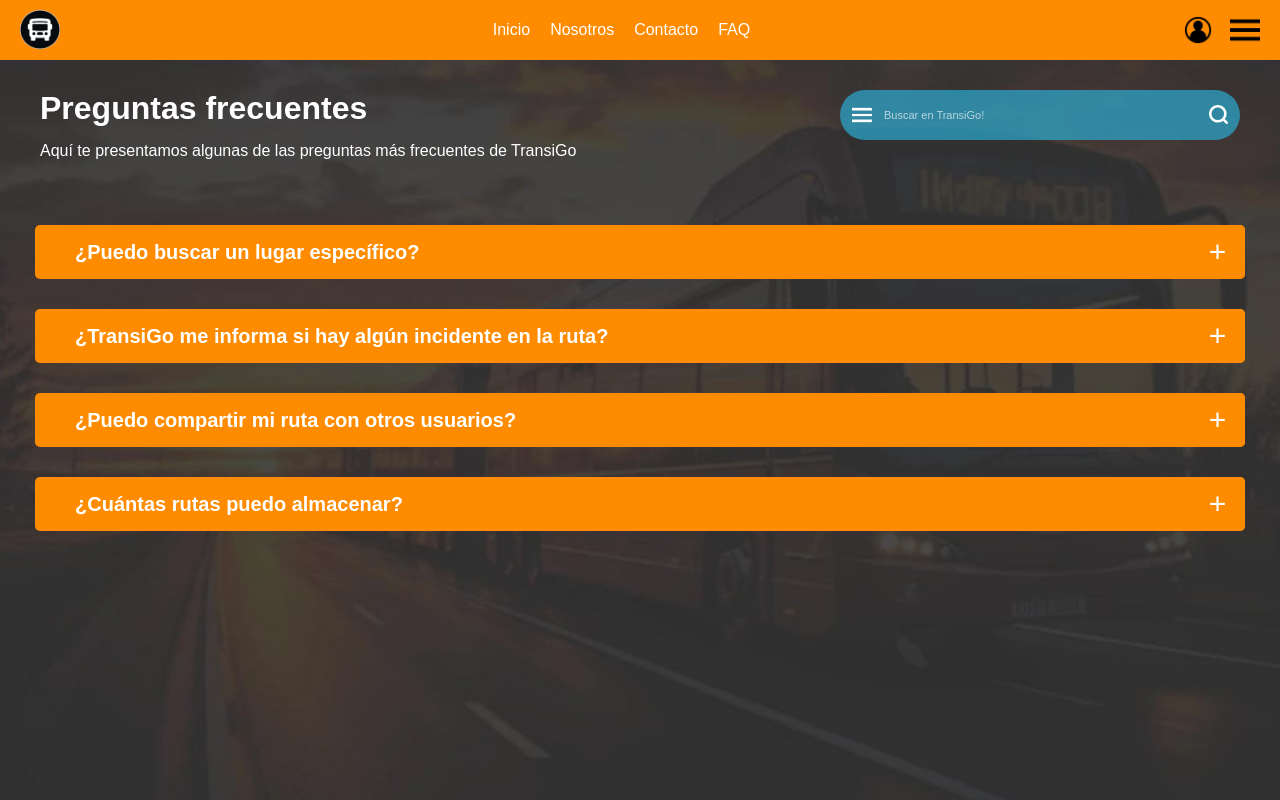
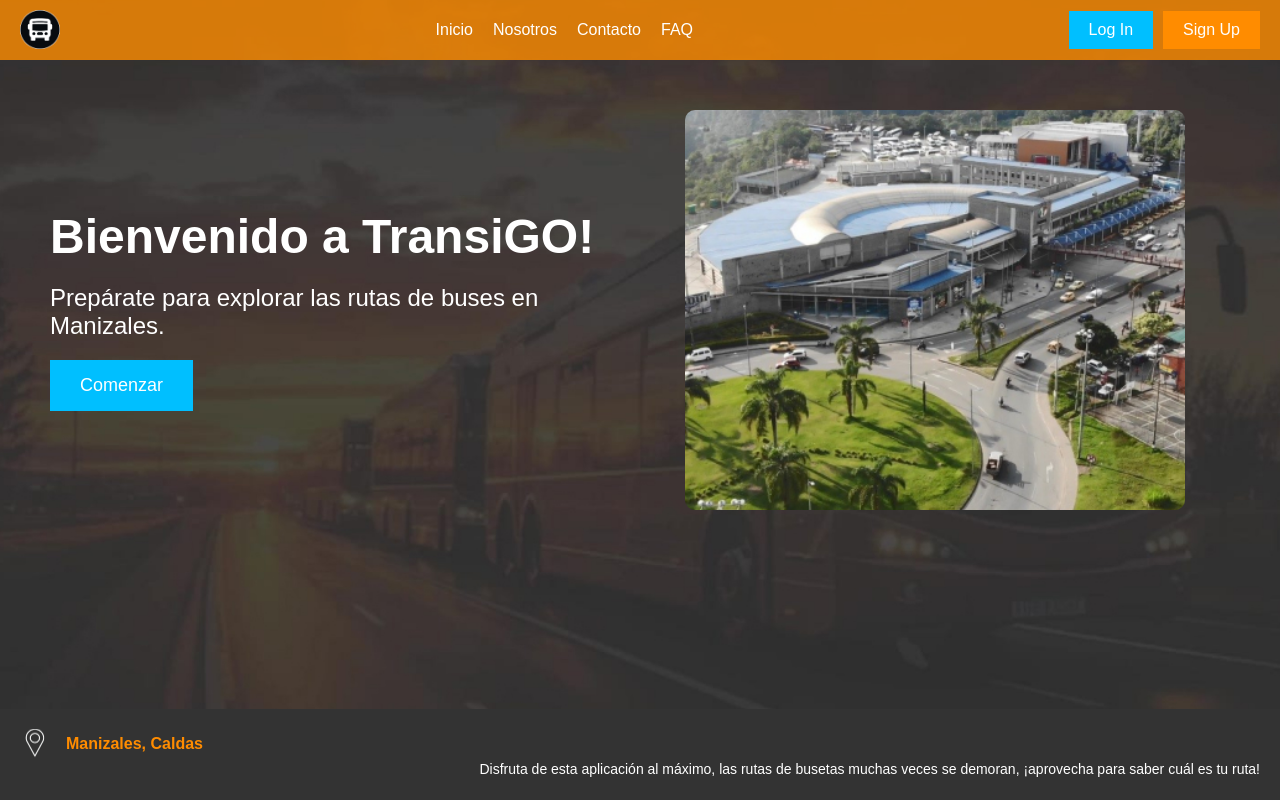
Before and after one commit to faberh12/TransiGO-, a React (Vite) app: page / in a window 1280 px wide. Built offline with nearby package versions, Linux system fonts and the light colour scheme.

Commit message:
Addded routes

```diff
--- a/src/App.jsx
+++ b/src/App.jsx
@@ -1,14 +1,10 @@
 import { useState } from 'react'
-import './App.css'
-import Home from './components/Home'
-import FAQ from './components/FAQ'
 
 function App() {
   const [count, setCount] = useState(0)
 
   return (
     <>
-      <FAQ/>
     </>
   )
 }
--- a/src/components/FAQ.jsx
+++ b/src/components/FAQ.jsx
@@ -3,7 +3,7 @@ import React from "react";
 import './FAQ.css';
 
 
-const FAQ = () => {
+export function FAQ() {
   const [preguntas, setPreguntas] = useState([
     {
       id: 1,
@@ -90,5 +90,3 @@ const FAQ = () => {
     </div>
   )
 }
-
-export default FAQ
--- a/src/components/Home.jsx
+++ b/src/components/Home.jsx
@@ -1,7 +1,7 @@
 import React from 'react';
 import './Home.css';
 
-const Home = () => {
+export function Home() {
   return (
     <div className="home-container">
       {/* Barra de navegación */}
@@ -45,5 +45,3 @@ const Home = () => {
     </div>
   );
 };
-
-export default Home;
--- a/src/components/Login.jsx
+++ b/src/components/Login.jsx
@@ -1,7 +1,7 @@
 import React from 'react';
 import './Login.css';
 
-const Login = () => {
+export function Login() {
   return (
     <div className="login-container">
       {/* Barra de navegación */}
@@ -25,5 +25,3 @@ const Login = () => {
     </div>
   );
 };
-
-export default Login;
--- /dev/null
+++ b/src/components/index.js
@@ -0,0 +1,3 @@
+export * from './Home.jsx';
+export * from './Login.jsx';
+export * from './FAQ.jsx';
--- a/src/main.jsx
+++ b/src/main.jsx
@@ -1,9 +1,18 @@
 import { StrictMode } from 'react'
 import { createRoot } from 'react-dom/client'
-import App from './App.jsx'
+
+import { createBrowserRouter, RouterProvider } from 'react-router-dom'
+
+import { Home, Login, FAQ } from './components'
+
+const router = createBrowserRouter([
+  { path: '/', element: <Home />},
+  { path: '/login', element: <Login />},
+  { path: '/FAQ', element: <FAQ />}
+]);
 
 createRoot(document.getElementById('root')).render(
   <StrictMode>
-    <App />
+    <RouterProvider router = {router} />
   </StrictMode>,
 )
```
Also changed, not shown: src/App.css (deleted).
